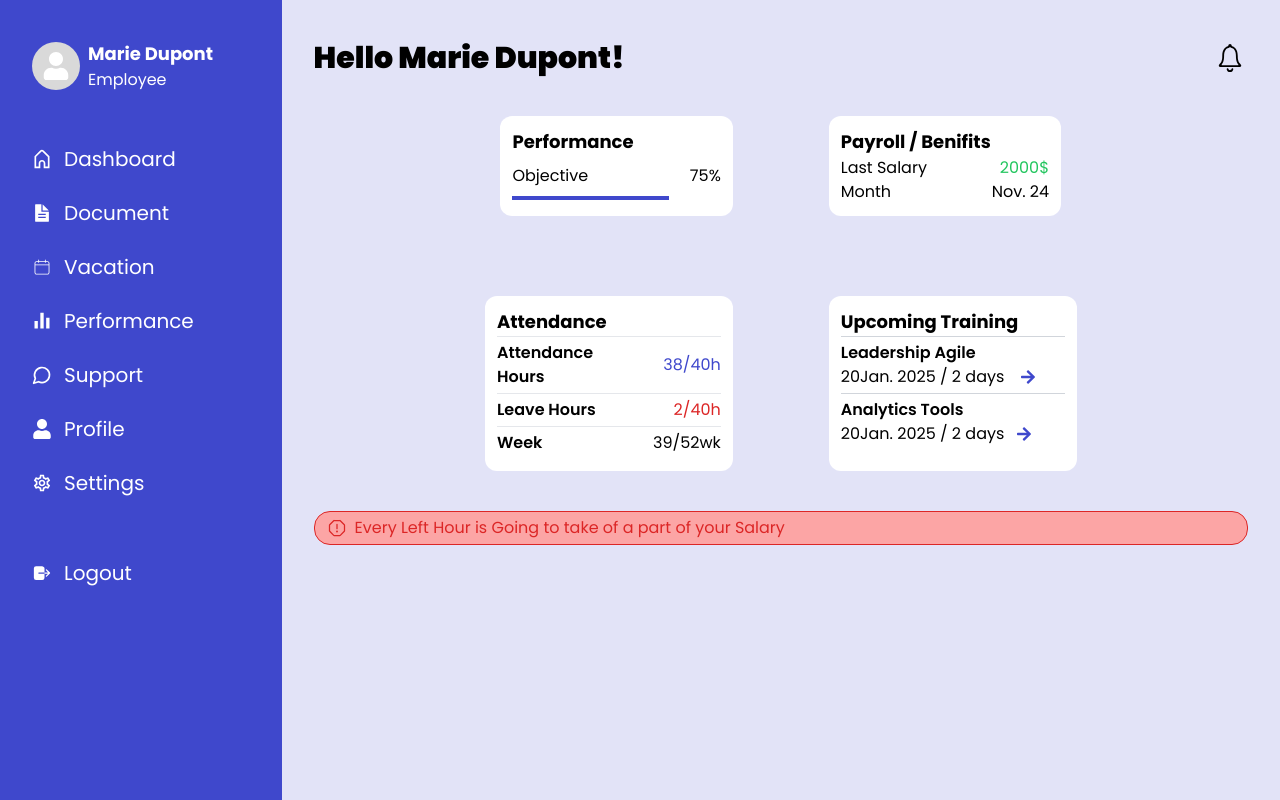
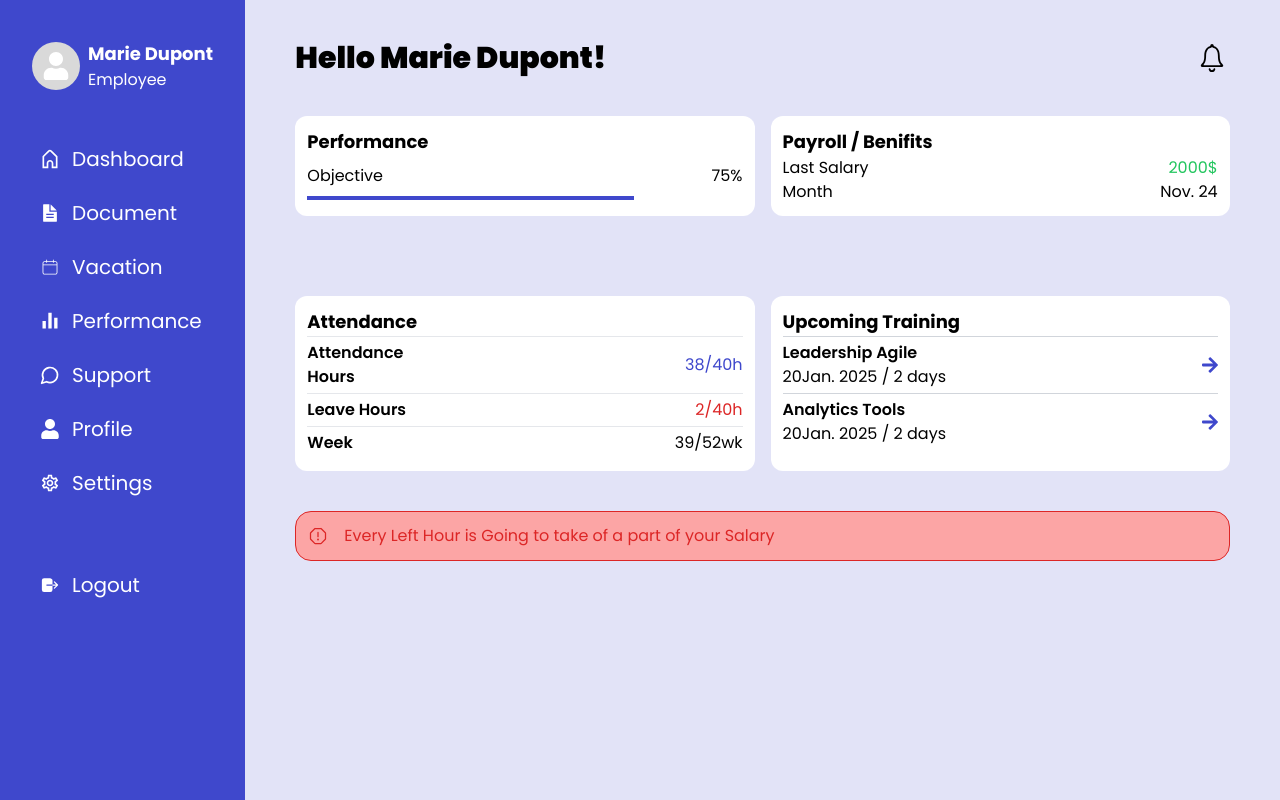
Before and after one commit to raoufboukh/Hackathon_Humaine_Ressources, a React (Vite) app in the folder Humaine_Ressource/: page /employee in a window 1280 px wide. Built offline with nearby package versions, Linux system fonts and the light colour scheme.

Commit message:
all the changes

```diff
--- a/Humaine_Ressource/src/App.tsx
+++ b/Humaine_Ressource/src/App.tsx
@@ -30,7 +30,6 @@ function App() {
         <Route path="/employee/document" element={<Doc />} />
         <Route path="/employee/settings" element={<Settings />} />
         <Route path="/login" element={<Login />} />
-        {/* Catch-all route for undefined paths */}
         <Route path="*" element={<ErrorPage />} />
       </Routes>
     </>
--- /dev/null
+++ b/Humaine_Ressource/src/components/Employee/Dashboard.tsx
@@ -0,0 +1,52 @@
+import { CgHome } from "react-icons/cg";
+import { CiCalendar } from "react-icons/ci";
+import { FaUser } from "react-icons/fa";
+import { IoDocumentTextSharp, IoLogOut } from "react-icons/io5";
+import { LuMessageCircle } from "react-icons/lu";
+import { MdOutlineSettings } from "react-icons/md";
+import { RiBarChartFill } from "react-icons/ri";
+
+const Dashboard = () => {
+  return (
+    <div className="dashboard max-w-[100vw]">
+      <div className="bg-buttonColor basis-[22%] container py-10 text-white h-screen ml-0 ">
+        <div className="flex gap-2 items-center">
+          <div className="w-12 h-12 rounded-full bg-[#d9d9d9] flex items-center justify-center">
+            <FaUser className="w-7 h-7" />
+          </div>
+          <div className="">
+            <h2 className="font-bold text-lg">Marie Dupont</h2>
+            <p className="">Employee</p>
+          </div>
+        </div>
+        <div className="flex flex-col gap-12">
+          <ul className="pt-10">
+            {[
+              { icon: <CgHome />, label: "Dashboard" },
+              { icon: <IoDocumentTextSharp />, label: "Document" },
+              { icon: <CiCalendar />, label: "Vacation" },
+              { icon: <RiBarChartFill />, label: "Performance" },
+              { icon: <LuMessageCircle />, label: "Support" },
+              { icon: <FaUser />, label: "Profile" },
+              { icon: <MdOutlineSettings />, label: "Settings" },
+            ].map((item, index) => (
+              <li
+                key={index}
+                className="py-3 px-2 flex gap-3 items-center cursor-pointer text-[20px] hover:bg-white hover:text-buttonColor transition-all duration-300 w-full rounded-md"
+              >
+                {item.icon} {item.label}
+              </li>
+            ))}
+          </ul>
+          <ul className="">
+            <li className="py-3 px-2 flex gap-3 items-center cursor-pointer text-[20px] hover:bg-white hover:text-buttonColor transition-all duration-300 w-full rounded-md">
+              <IoLogOut /> Logout
+            </li>
+          </ul>
+        </div>
+      </div>
+    </div>
+  );
+};
+
+export default Dashboard;
--- a/Humaine_Ressource/src/components/Employee/Doc.tsx
+++ b/Humaine_Ressource/src/components/Employee/Doc.tsx
@@ -6,51 +6,12 @@ import { LuMessageCircle } from "react-icons/lu";
 import { MdOutlineSettings } from "react-icons/md";
 import { RiBarChartFill } from "react-icons/ri";
 import { Link } from "react-router-dom";
+import Dashboard from "./dashboard";
 
 export default function Doc() {
   return (
     <section className="flex">
-      <div className="bg-buttonColor basis-[20%] py-10 text-white h-screen">
-        <div className="flex gap-2 items-center px-6">
-          <div className="w-12 h-12 rounded-full bg-[#d9d9d9] flex items-center justify-center">
-            <FaUser className="w-7 h-7" />
-          </div>
-          <div>
-            <h2 className="font-bold text-lg">Marie Dupont</h2>
-            <p>Employee</p>
-          </div>
-        </div>
-        <div className="flex flex-col justify-between h-[calc(100%-100px)]">
-          <ul className="pt-10 px-6">
-            <li className="py-3 flex gap-3 items-center cursor-pointer text-[22px]">
-              <CgHome /> Dashboard
-            </li>
-            <li className="py-3 flex gap-3 items-center cursor-pointer text-[22px]">
-              <IoDocumentTextSharp /> Document
-            </li>
-            <li className="py-3 flex gap-3 items-center cursor-pointer text-[22px]">
-              <CiCalendar /> Vacation
-            </li>
-            <li className="py-3 flex gap-3 items-center cursor-pointer text-[22px]">
-              <RiBarChartFill /> Performance
-            </li>
-            <li className="py-3 flex gap-3 items-center cursor-pointer text-[22px]">
-              <LuMessageCircle /> Support
-            </li>
-            <li className="py-3 flex gap-3 items-center cursor-pointer text-[22px]">
-              <FaUser /> Profile
-            </li>
-            <li className="py-3 flex gap-3 items-center cursor-pointer text-[22px]">
-              <MdOutlineSettings /> Settings
-            </li>
-          </ul>
-          <ul className="px-6">
-            <li className="flex gap-3 items-center cursor-pointer text-[22px]">
-              <IoLogOut /> Logout
-            </li>
-          </ul>
-        </div>
-      </div>
+      <Dashboard />
 
       <div className="flex-1 flex items-center justify-center">
         <div className="w-full max-w-md space-y-6">
@@ -58,13 +19,15 @@ export default function Doc() {
           <div className="space-y-4">
             <Link
               to="/Doc/payment-file"
-              className="flex items-center justify-between bg-white p-6 shadow rounded p-5 rounded-lg shadow-md hover:bg-pink-200 transition-colors">
+              className="flex items-center justify-between bg-white p-6 shadow rounded p-5 rounded-lg shadow-md hover:bg-pink-200 transition-colors"
+            >
               <span>Payment File Request</span>
               <span className="text-xl">➔</span>
             </Link>
             <Link
               to="/Doc/leave-justification"
-              className="flex items-center justify-between bg-white p-6 shadow rounded p-5  rounded-lg shadow-md hover:bg-pink-200 transition-colors">
+              className="flex items-center justify-between bg-white p-6 shadow rounded p-5  rounded-lg shadow-md hover:bg-pink-200 transition-colors"
+            >
               <span>Leave Justification Paper Request</span>
               <span className="text-xl">➔</span>
             </Link>
--- a/Humaine_Ressource/src/components/Employee/Employee.tsx
+++ b/Humaine_Ressource/src/components/Employee/Employee.tsx
@@ -9,56 +9,17 @@ import { MdOutlineSettings } from "react-icons/md";
 import { IoLogOut } from "react-icons/io5";
 import { FaArrowRight } from "react-icons/fa";
 import { PiWarningOctagon } from "react-icons/pi";
+import Dashboard from "./dashboard";
 const Employee = () => {
   return (
     <section className="flex">
-      <div className="bg-buttonColor basis-[22%] container py-10 text-white h-screen">
-        <div className="flex gap-2 items-center">
-          <div className="w-12 h-12 rounded-full bg-[#d9d9d9] flex items-center justify-center">
-            <FaUser className="w-7 h-7" />
-          </div>
-          <div className="">
-            <h2 className="font-bold text-lg">Marie Dupont</h2>
-            <p className="">Employee</p>
-          </div>
-        </div>
-        <div className="flex flex-col gap-12">
-          <ul className="pt-10">
-            <li className="py-3 flex gap-3 items-center cursor-pointer text-[20px]">
-              <CgHome /> Dashboard
-            </li>
-            <li className="py-3 flex gap-3 items-center cursor-pointer text-[20px]">
-              <IoDocumentTextSharp /> Document
-            </li>
-            <li className="py-3 flex gap-3 items-center cursor-pointer text-[20px]">
-              <CiCalendar /> Vacation
-            </li>
-            <li className="py-3 flex gap-3 items-center cursor-pointer text-[20px]">
-              <RiBarChartFill /> Performance
-            </li>
-            <li className="py-3 flex gap-3 items-center cursor-pointer text-[20px]">
-              <LuMessageCircle /> Support
-            </li>
-            <li className="py-3 flex gap-3 items-center cursor-pointer text-[20px]">
-              <FaUser /> Profile
-            </li>
-            <li className="py-3 flex gap-3 items-center cursor-pointer text-[20px]">
-              <MdOutlineSettings /> Settings
-            </li>
-          </ul>
-          <ul className="">
-            <li className="flex gap-3 items-center cursor-pointer text-[20px]">
-              <IoLogOut /> Logout
-            </li>
-          </ul>
-        </div>
-      </div>
+      <Dashboard />
       <div className="basis-[78%] container py-10">
         <div className="flex items-center justify-between">
           <h1 className="font-black text-3xl">Hello Marie Dupont!</h1>
           <IoIosNotificationsOutline className="text-4xl cursor-pointer" />
         </div>
-        <div className="flex justify-center px-20 gap-24 py-10">
+        <div className="grid justify-start grid-cols-2 gap-4 py-10">
           <div className="bg-white rounded-xl basis-[30%] p-3">
             <h2 className="text-lg font-bold">Performance</h2>
             <div className="flex justify-between items-center py-2">
@@ -84,7 +45,7 @@ const Employee = () => {
             </div>
           </div>
         </div>
-        <div className="flex justify-center px-20 gap-24 py-10">
+        <div className="grid justify-start grid-cols-2 gap-4 py-10">
           <div className="bg-white rounded-xl basis-[32%] p-3">
             <h2 className="text-lg font-bold">Attendance</h2>
             <div className="flex justify-between items-center border-t border-gray-200">
@@ -104,25 +65,25 @@ const Employee = () => {
           </div>
           <div className="bg-white rounded-xl basis-[32%] p-3">
             <h2 className="text-lg font-bold">Upcoming Training</h2>
-            <div className="border-t border-gray-300 py-1">
-              <p className=" font-semibold">Leadership Agile</p>
-              <p className="flex gap-4 items-center">
-                20Jan. 2025 / 2 days{" "}
-                <FaArrowRight className="text-buttonColor" />{" "}
-              </p>
+            <div className="border-t border-gray-300 py-1 flex justify-between cursor-pointer">
+              <div className="flex flex-col justify-center">
+                <p className=" font-semibold">Leadership Agile</p>
+                <p className="">20Jan. 2025 / 2 days </p>
+              </div>
+              <FaArrowRight className="text-buttonColor flex items-center h-[unset] " />
             </div>
-            <div className="border-t border-gray-300 py-1">
-              <p className=" font-semibold">Analytics Tools</p>
-              <p className="flex gap-3 items-center">
-                20Jan. 2025 / 2 days{" "}
-                <FaArrowRight className="text-buttonColor" />{" "}
-              </p>
+            <div className="border-t border-gray-300 py-1 flex justify-between cursor-pointer">
+              <div className="flex flex-col justify-center">
+                <p className=" font-semibold">Analytics Tools</p>
+                <p className="">20Jan. 2025 / 2 days </p>
+              </div>
+              <FaArrowRight className="text-buttonColor flex items-center h-[unset] " />
             </div>
           </div>
         </div>
         <div className="bg-red-300 border border-red-600 w-full rounded-2xl flex gap-2 px-3 py-1 items-center">
           <PiWarningOctagon className="text-red-600 text-xl" />
-          <p className="text-red-600">
+          <p className="text-red-600 p-2">
             Every Left Hour is Going to take of a part of your Salary
           </p>
         </div>
--- a/Humaine_Ressource/src/components/Employee/Settings.tsx
+++ b/Humaine_Ressource/src/components/Employee/Settings.tsx
@@ -6,52 +6,13 @@ import { LuMessageCircle } from "react-icons/lu";
 import { MdOutlineNotifications, MdOutlineSettings } from "react-icons/md";
 import { RiBarChartFill } from "react-icons/ri";
 import { Link } from "react-router-dom";
+import Dashboard from "./dashboard";
 // import { Switch } from "@/components/ui/switch";
 
 export default function SettingsPage() {
   return (
     <section className="flex">
-      <div className="bg-buttonColor basis-[20%] py-10 text-white h-screen">
-        <div className="flex gap-2 items-center px-6">
-          <div className="w-12 h-12 rounded-full bg-[#d9d9d9] flex items-center justify-center">
-            <FaUser className="w-7 h-7" />
-          </div>
-          <div>
-            <h2 className="font-bold text-lg">Marie Dupont</h2>
-            <p>Employee</p>
-          </div>
-        </div>
-        <div className="flex flex-col justify-between h-[calc(100%-100px)]">
-          <ul className="pt-10 px-6">
-            <li className="py-3 flex gap-3 items-center cursor-pointer text-[22px]">
-              <CgHome /> Dashboard
-            </li>
-            <li className="py-3 flex gap-3 items-center cursor-pointer text-[22px]">
-              <IoDocumentTextSharp /> Document
-            </li>
-            <li className="py-3 flex gap-3 items-center cursor-pointer text-[22px]">
-              <CiCalendar /> Vacation
-            </li>
-            <li className="py-3 flex gap-3 items-center cursor-pointer text-[22px]">
-              <RiBarChartFill /> Performance
-            </li>
-            <li className="py-3 flex gap-3 items-center cursor-pointer text-[22px]">
-              <LuMessageCircle /> Support
-            </li>
-            <li className="py-3 flex gap-3 items-center cursor-pointer text-[22px]">
-              <FaUser /> Profile
-            </li>
-            <li className="py-3 flex gap-3 items-center cursor-pointer text-[22px]">
-              <MdOutlineSettings /> Settings
-            </li>
-          </ul>
-          <ul className="px-6">
-            <li className="flex gap-3 items-center cursor-pointer text-[22px]">
-              <IoLogOut /> Logout
-            </li>
-          </ul>
-        </div>
-      </div>
+      <Dashboard />
 
       <div className="flex-1 flex items-center justify-center">
         <div className="w-full max-w-md space-y-6">
@@ -69,13 +30,15 @@ export default function SettingsPage() {
           <div className="space-y-4">
             <Link
               to="/Doc/payment-file"
-              className="flex items-center justify-between bg-white p-6 shadow rounded p-5 rounded-lg shadow-md hover:bg-pink-200 transition-colors">
+              className="flex items-center justify-between bg-white p-6 shadow rounded p-5 rounded-lg shadow-md hover:bg-pink-200 transition-colors"
+            >
               <span>Mute Notification</span>
               <span className="text-xl"></span>
             </Link>
             <Link
               to="/Doc/leave-justification"
-              className="flex items-center justify-between bg-white p-6 shadow rounded p-5 rounded-lg shadow-md hover:bg-pink-200 transition-colors">
+              className="flex items-center justify-between bg-white p-6 shadow rounded p-5 rounded-lg shadow-md hover:bg-pink-200 transition-colors"
+            >
               <span>Manage Devices</span>
               <span className="text-xl"></span>
             </Link>
--- a/Humaine_Ressource/src/components/Employee/Vacation.tsx
+++ b/Humaine_Ressource/src/components/Employee/Vacation.tsx
@@ -8,52 +8,13 @@ import { IoIosNotificationsOutline } from "react-icons/io";
 import { MdOutlineSettings } from "react-icons/md";
 import { IoLogOut } from "react-icons/io5";
 import { FaArrowRight } from "react-icons/fa";
+import Dashboard from "./dashboard";
 // import { PiWarningOctagon } from "react-icons/pi";
 
 const Vacation = () => {
   return (
     <section className="flex">
-      <div className="bg-buttonColor basis-[22%] container py-10 text-white h-screen">
-        <div className="flex gap-2 items-center">
-          <div className="w-12 h-12 rounded-full bg-[#d9d9d9] flex items-center justify-center">
-            <FaUser className="w-7 h-7" />
-          </div>
-          <div className="">
-            <h2 className="font-bold text-lg">Marie Dupont</h2>
-            <p className="">Employee</p>
-          </div>
-        </div>
-        <div className="flex flex-col gap-12">
-          <ul className="pt-10">
-            <li className="py-3 flex gap-3 items-center cursor-pointer text-[20px]">
-              <CgHome /> Dashboard
-            </li>
-            <li className="py-3 flex gap-3 items-center cursor-pointer text-[20px]">
-              <IoDocumentTextSharp /> Document
-            </li>
-            <li className="py-3 flex gap-3 items-center cursor-pointer text-[20px]">
-              <CiCalendar /> Vacation
-            </li>
-            <li className="py-3 flex gap-3 items-center cursor-pointer text-[20px]">
-              <RiBarChartFill /> Performance
-            </li>
-            <li className="py-3 flex gap-3 items-center cursor-pointer text-[20px]">
-              <LuMessageCircle /> Support
-            </li>
-            <li className="py-3 flex gap-3 items-center cursor-pointer text-[20px]">
-              <FaUser /> Profile
-            </li>
-            <li className="py-3 flex gap-3 items-center cursor-pointer text-[20px]">
-              <MdOutlineSettings /> Settings
-            </li>
-          </ul>
-          <ul className="">
-            <li className="flex gap-3 items-center cursor-pointer text-[20px]">
-              <IoLogOut /> Logout
-            </li>
-          </ul>
-        </div>
-      </div>
+      <Dashboard />
       <div className="basis-[78%] container py-10">
         <div className="flex items-center justify-between">
           <h1 className="font-black text-3xl">Vacations</h1>
--- a/Humaine_Ressource/src/components/Login.tsx
+++ b/Humaine_Ressource/src/components/Login.tsx
@@ -43,8 +43,6 @@ const Login = () => {
             />
           </div>
 
-          {/*zbi*/}
-
           <div className="relative w-full mx-auto my-4">
             <input
               type="checkbox"
```
